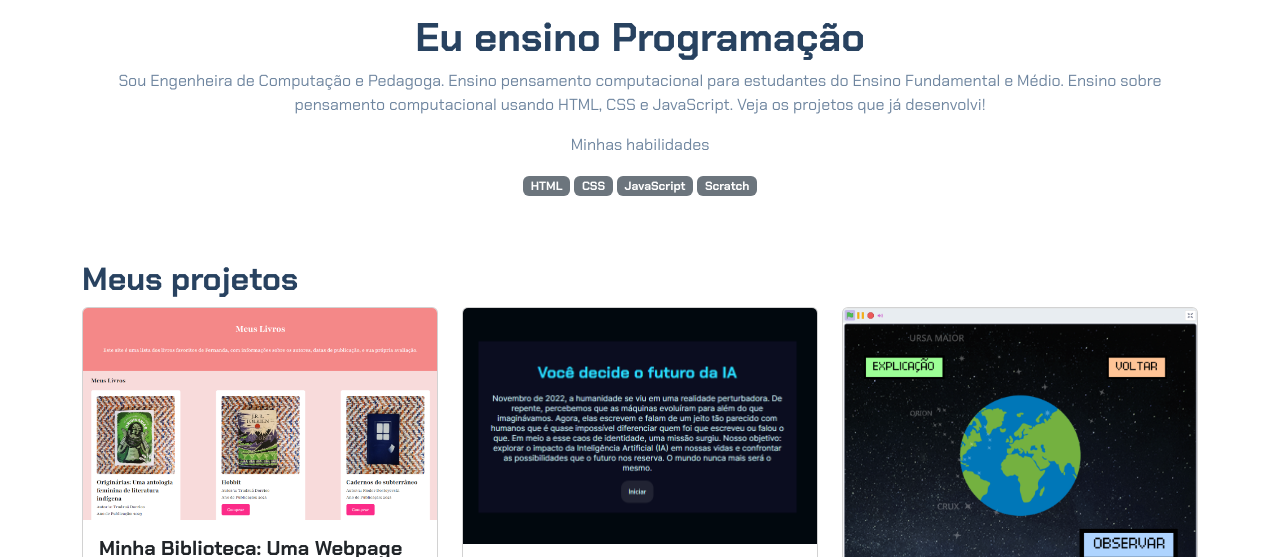
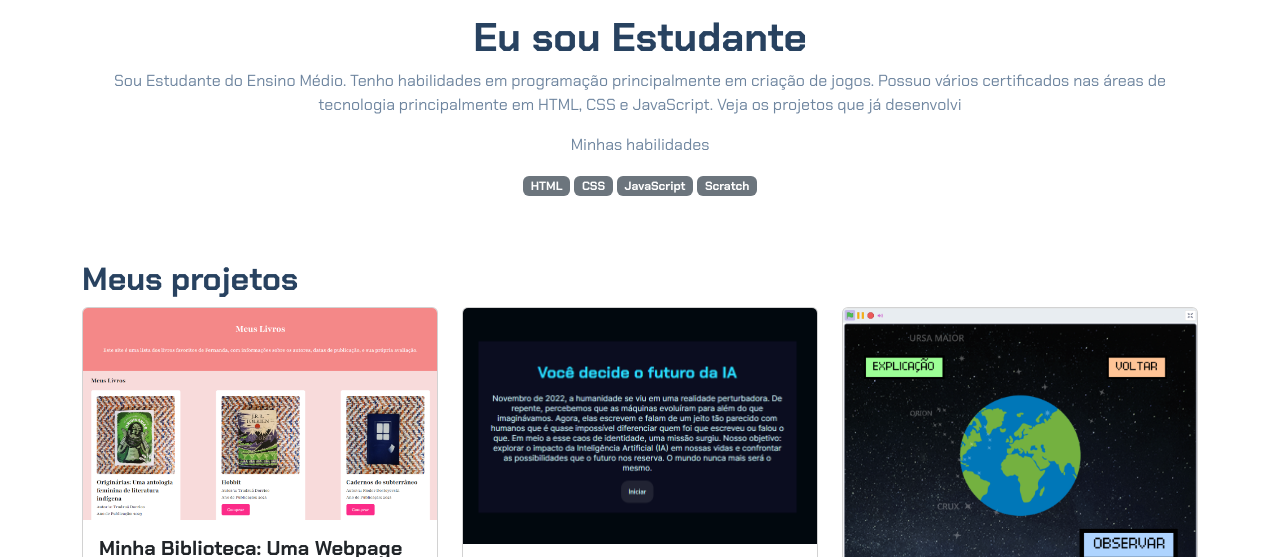
Before and after one commit to B4rbar4/porti-folio, a plain HTML site: page index.html in a window 1280 px wide. Shown: the part 183-740 px from the top of the page. Drawn offline with nearby package versions, Linux system fonts and the light colour scheme.

Commit message:
Update index.html

```diff
--- a/index.html
+++ b/index.html
@@ -15,10 +15,10 @@
         <img src="img/imgavatar-perfil.png.jpg" alt="avatar da Barbara" class="rounded-circle" width="150" height="150"
             srcset="">
         <p class="lead">Eu sou Barbara_</p>
-        <h1>Eu ensino Programação</h1>
-        <p>Sou Engenheira de Computação e Pedagoga. Ensino pensamento computacional para estudantes do Ensino
-            Fundamental e Médio. Ensino sobre pensamento computacional usando HTML, CSS e JavaScript. Veja os projetos
-            que já desenvolvi!</p>
+        <h1>Eu sou Estudante</h1>
+        <p>Sou Estudante do Ensino Médio. Tenho habilidades em programação principalmente em criação de jogos.
+          Possuo vários certificados  nas áreas de tecnologia principalmente em HTML, CSS e JavaScript. Veja os projetos
+            que já desenvolvi</p>
         <p>Minhas habilidades</p>
         <div>
             <p class="badge bg-secondary">HTML</p>
```
